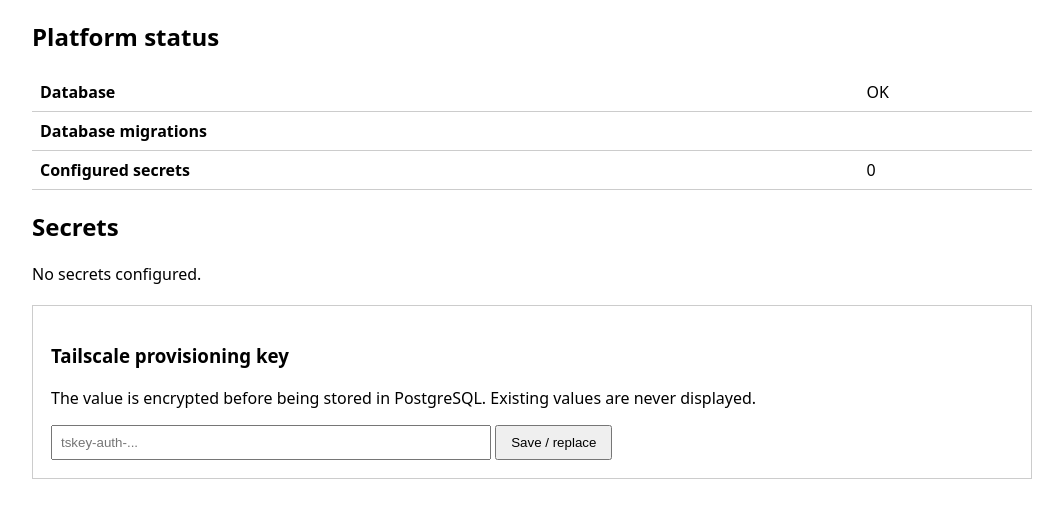
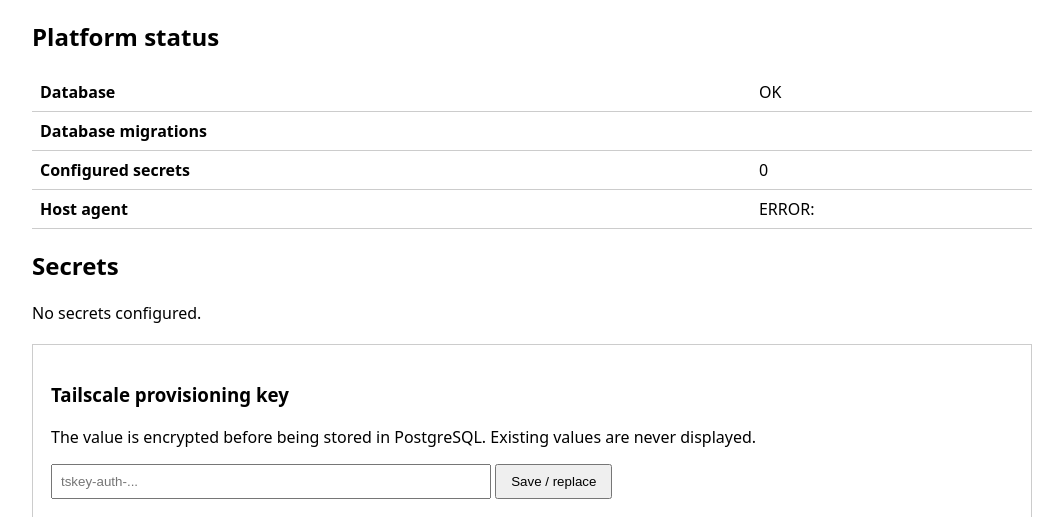
Before and after one commit to martelnov/ai-platform, a FastAPI app: template control-plane/app/templates/admin.html in a window 1280 px wide. Shown: the part 126-643 px from the top of the page, without its empty margins (108-1171 px from the left). Run offline with FastAPI, Linux system fonts and the light colour scheme; the template is opened without the code that fills it, so the values that code supplies are empty; some libraries are stand-ins or nearby versions.

Commit message:
Show host agent status in admin dashboard

```diff
--- a/control-plane/app/main.py
+++ b/control-plane/app/main.py
@@ -1,5 +1,7 @@
 import hashlib
 import hmac
+import json
+import socket
 import os
 from email.header import decode_header, make_header
 from pathlib import Path
@@ -161,6 +163,49 @@ def decrypt_secret(conn, name: str) -> bytes:
         )
 
 
+def host_agent_ping():
+    try:
+        with socket.socket(
+            socket.AF_UNIX,
+            socket.SOCK_STREAM,
+        ) as sock:
+            sock.settimeout(2)
+            sock.connect("/run/ai-platform/agent.sock")
+            sock.sendall(b'{"op":"ping"}\n')
+
+            data = b""
+
+            while not data.endswith(b"\n"):
+                chunk = sock.recv(4096)
+
+                if not chunk:
+                    raise RuntimeError(
+                        "host agent closed connection"
+                    )
+
+                data += chunk
+
+                if len(data) > 65536:
+                    raise RuntimeError(
+                        "host agent response too large"
+                    )
+
+        response = json.loads(data.decode("utf-8"))
+
+        return {
+            "ok": response.get("ok") is True,
+            "version": response.get("version"),
+            "error": response.get("error"),
+        }
+
+    except Exception as exc:
+        return {
+            "ok": False,
+            "version": None,
+            "error": str(exc),
+        }
+
+
 def require_admin(request: Request, conn):
     identity = tailscale_identity(request)
 
@@ -301,6 +346,7 @@ def admin(request: Request):
                 identity["login"],
                 "secret-set:tailscale.provisioning",
             ),
+            "host_agent": host_agent_ping(),
         },
     )
 
--- a/control-plane/app/templates/admin.html
+++ b/control-plane/app/templates/admin.html
@@ -66,6 +66,16 @@ Signed in as:
         <th>Configured secrets</th>
         <td>{{ secrets | length }}</td>
     </tr>
+    <tr>
+        <th>Host agent</th>
+        <td>
+            {% if host_agent.ok %}
+                OK (protocol v{{ host_agent.version }})
+            {% else %}
+                ERROR: {{ host_agent.error }}
+            {% endif %}
+        </td>
+    </tr>
 </table>
 
 <h2>Secrets</h2>
```
